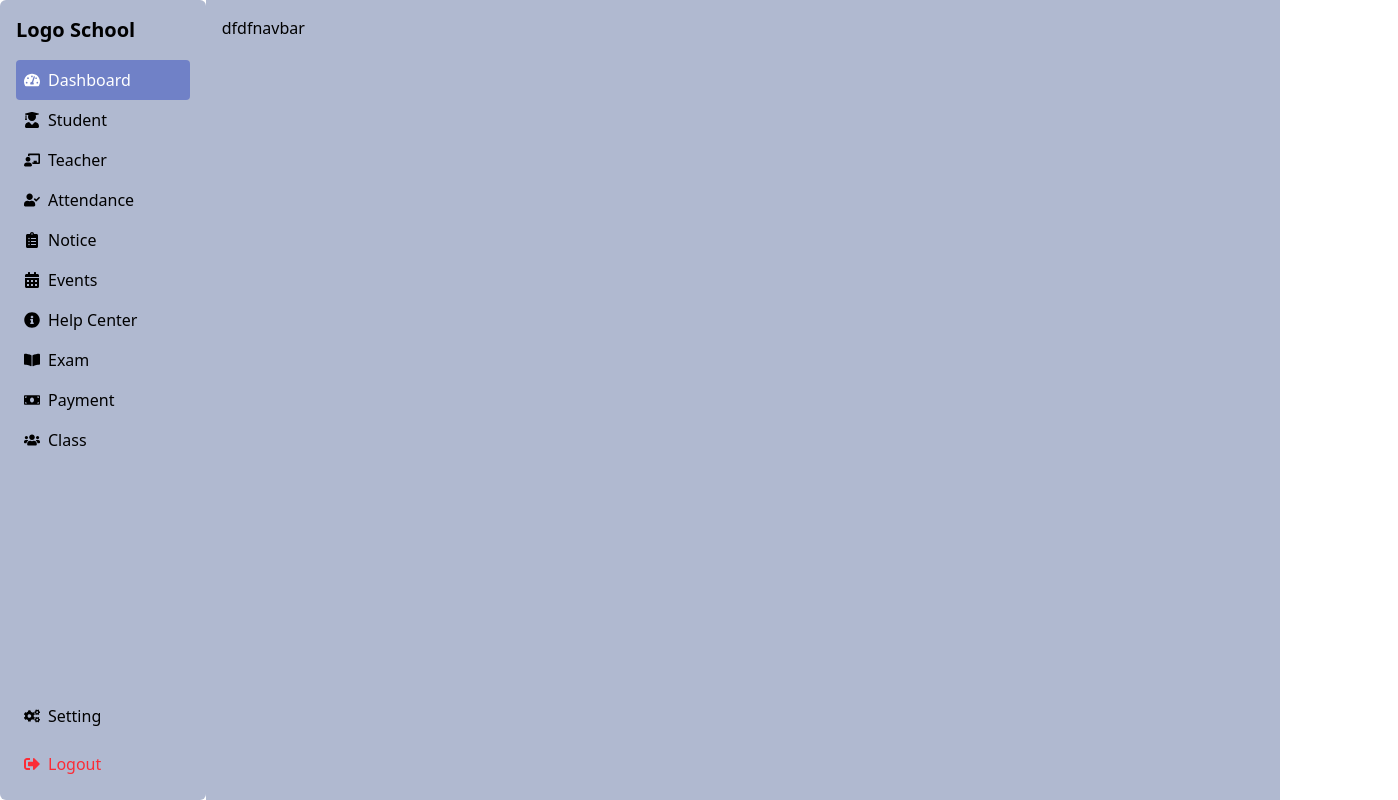
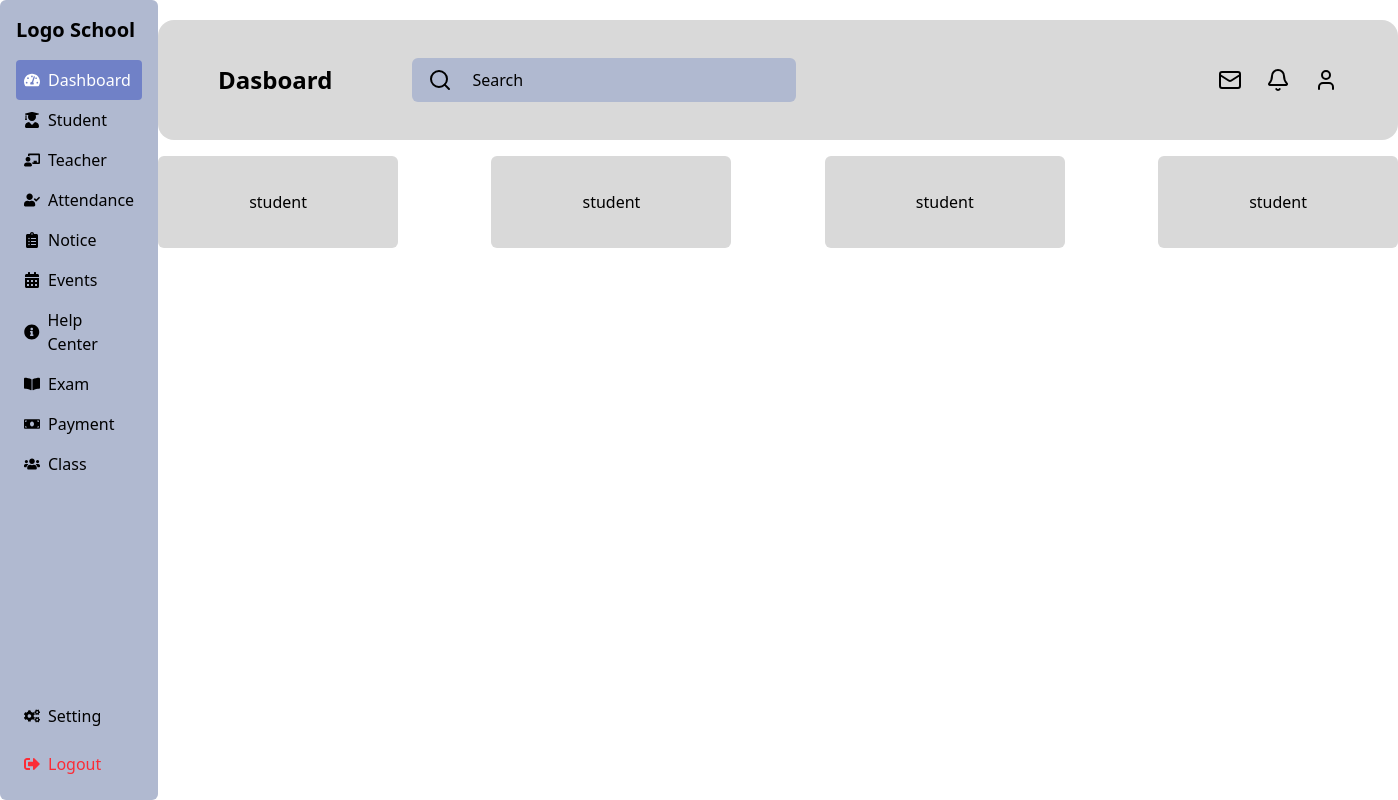
Before and after one commit to sujansijakhow/School-System, a React (Vite) app: page / in a window 1280 px wide. Shown: the whole page, 1398 px wide, since content can reach past the window. Built offline with nearby package versions, Linux system fonts and the light colour scheme.

Commit message:
inProgress

```diff
--- a/src/components/Navbar.jsx
+++ b/src/components/Navbar.jsx
@@ -1,14 +1,39 @@
+import { Bell, Mail, Search, User } from 'lucide-react';
 import React from 'react'
 
 const Navbar = () => {
   return (
-    <div className='bg-[#B0B9D0] p-4 text-black flex h-[50] w-full'>
-      dfdf
-        <div>
-            {/* <input type="text" /> */}
-            navbar
+    <div className='flex flex-col gap-4 w-full mr mt-5'>
+      <div className='bg-[#D9D9D9] text-black flex h-[103px] w-[1240px] rounded-2xl flex-row items-center justify-between p-15'>
+          <div className='flex items-center gap-20'>
+            <div className='text-black text-2xl font-bold'>Dasboard</div>
+            <div className='bg-[#B0B9D0] w-96 h-11 flex flex-row gap-5 items-center p-4 rounded-md'>
+              <Search />
+              <span>Search</span>
+            </div>
 
+          </div>
+          <div className='flex gap-6'>
+            <Mail />
+            <Bell />
+            <User />
+          </div>
+
+      </div>
+      <div className='flex justify-between  '>
+        <div className='w-60 h-23 rounded-md bg-[#D9D9D9] flex items-center justify-center'>
+          <p className>student</p>
         </div>
+        <div className='w-60 h-23 rounded-md bg-[#D9D9D9] flex items-center justify-center'>
+          <p className>student</p>
+        </div>
+        <div className='w-60 h-23 rounded-md bg-[#D9D9D9] flex items-center justify-center'>
+          <p className>student</p>
+        </div>
+        <div className='w-60 h-23 rounded-md bg-[#D9D9D9] flex items-center justify-center'>
+          <p className>student</p>
+        </div>
+      </div>
     </div>
   )
 }
```
